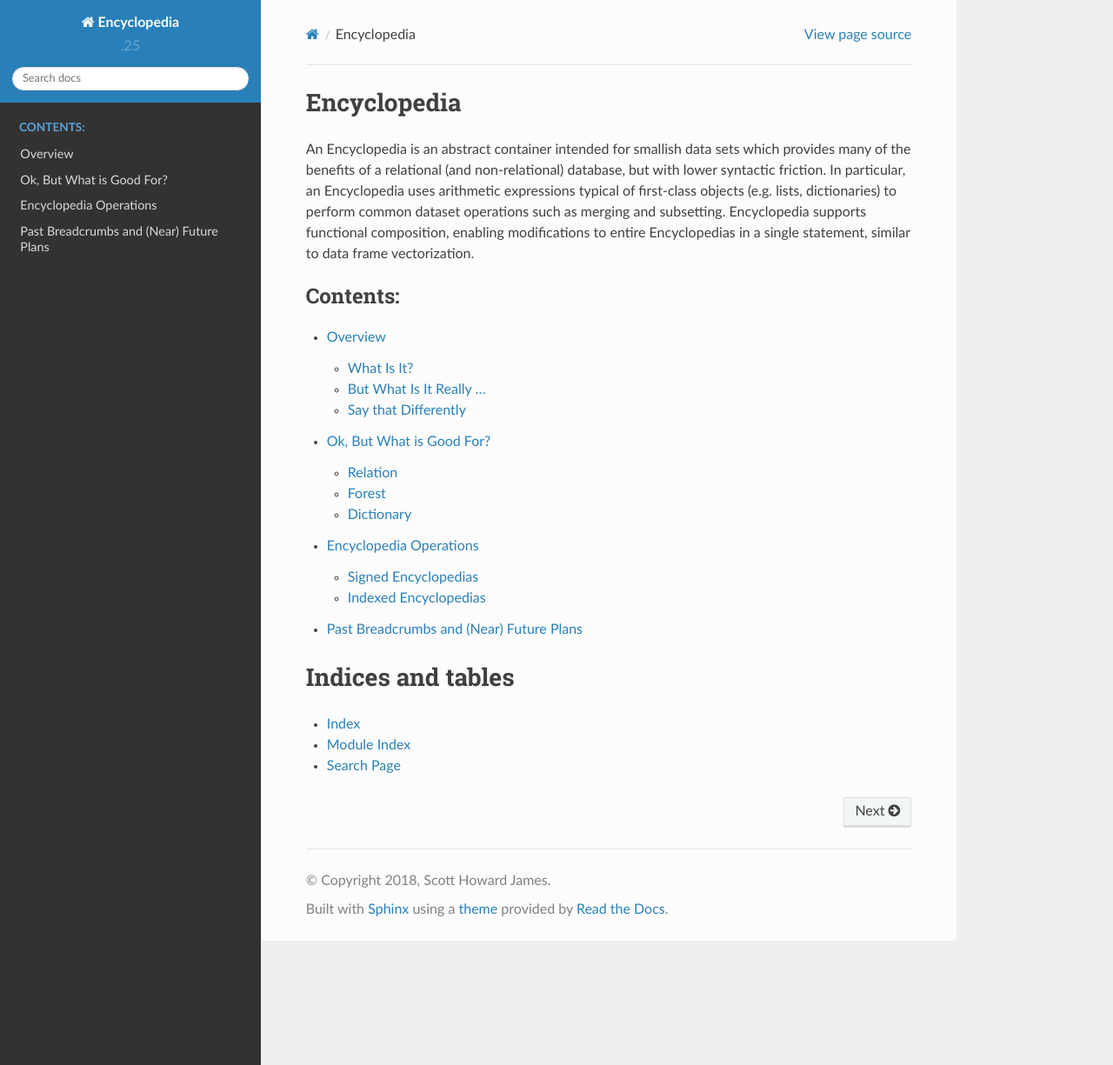
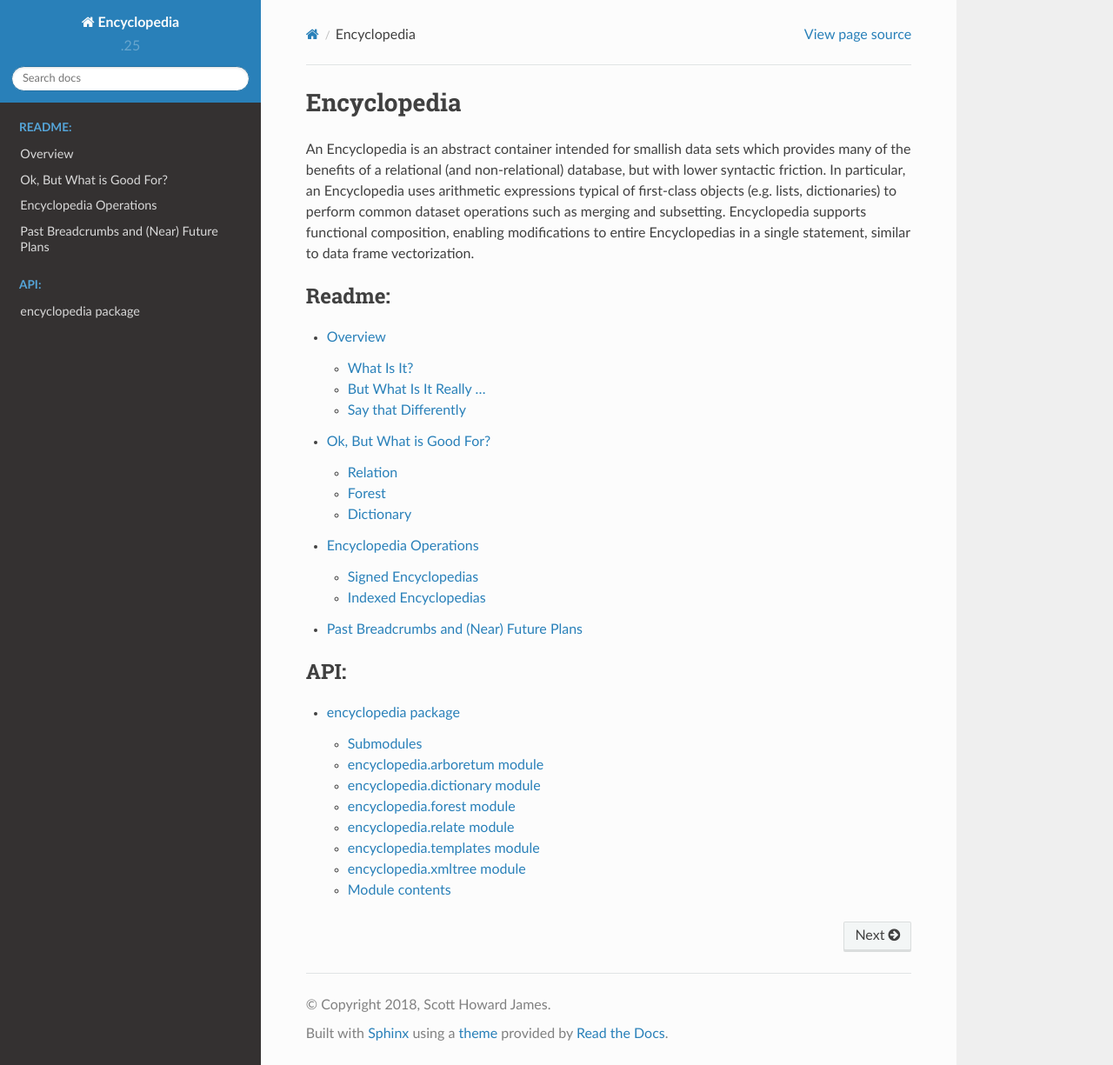
Before and after one commit to scott-howard-james/encyclopedia, a Sphinx documentation site: the page built from docs/index.rst, in a window 1280 px wide and 1225 px high. Shown: the whole window at 87% size. Built offline with Sphinx 7.4.7 and the Read the Docs theme 2.0.0, drawn with Linux system fonts in a browser that asks for light colours.

```diff
--- a/docs/index.rst
+++ b/docs/index.rst
@@ -10,13 +6,12 @@ An Encyclopedia is an abstract container intended for smallish data sets which p
 
 .. toctree::
    :maxdepth: 2
-   :caption: Contents:
+   :caption: Readme:
 
    readme
 
-Indices and tables
-==================
+.. toctree::
+   :maxdepth: 2
+   :caption: API:
 
-* :ref:`genindex`
-* :ref:`modindex`
-* :ref:`search`
+   source/encyclopedia.rst
```
Also changed, not shown: other parts of docs/index.rst (+0 -4 lines).
